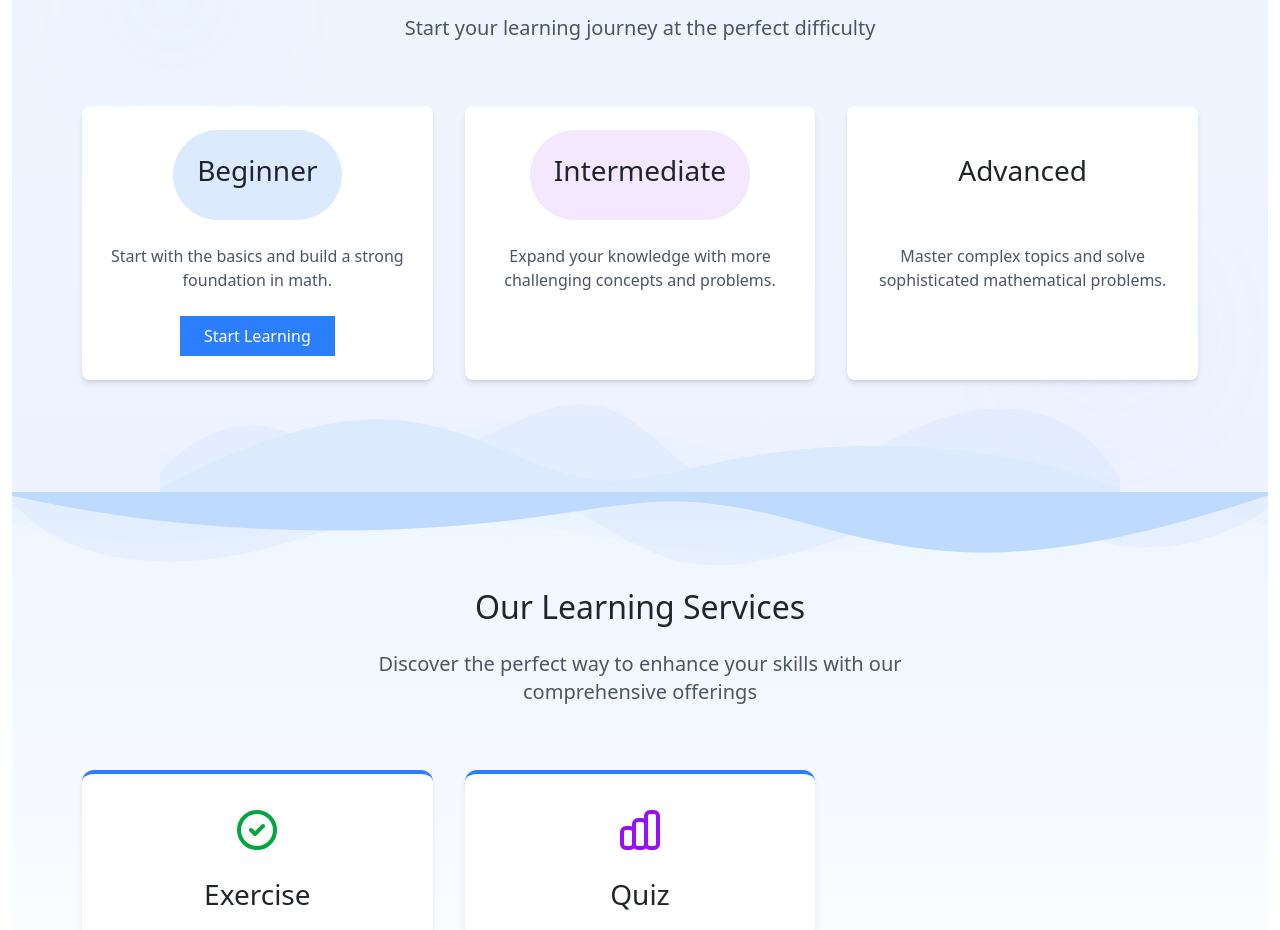
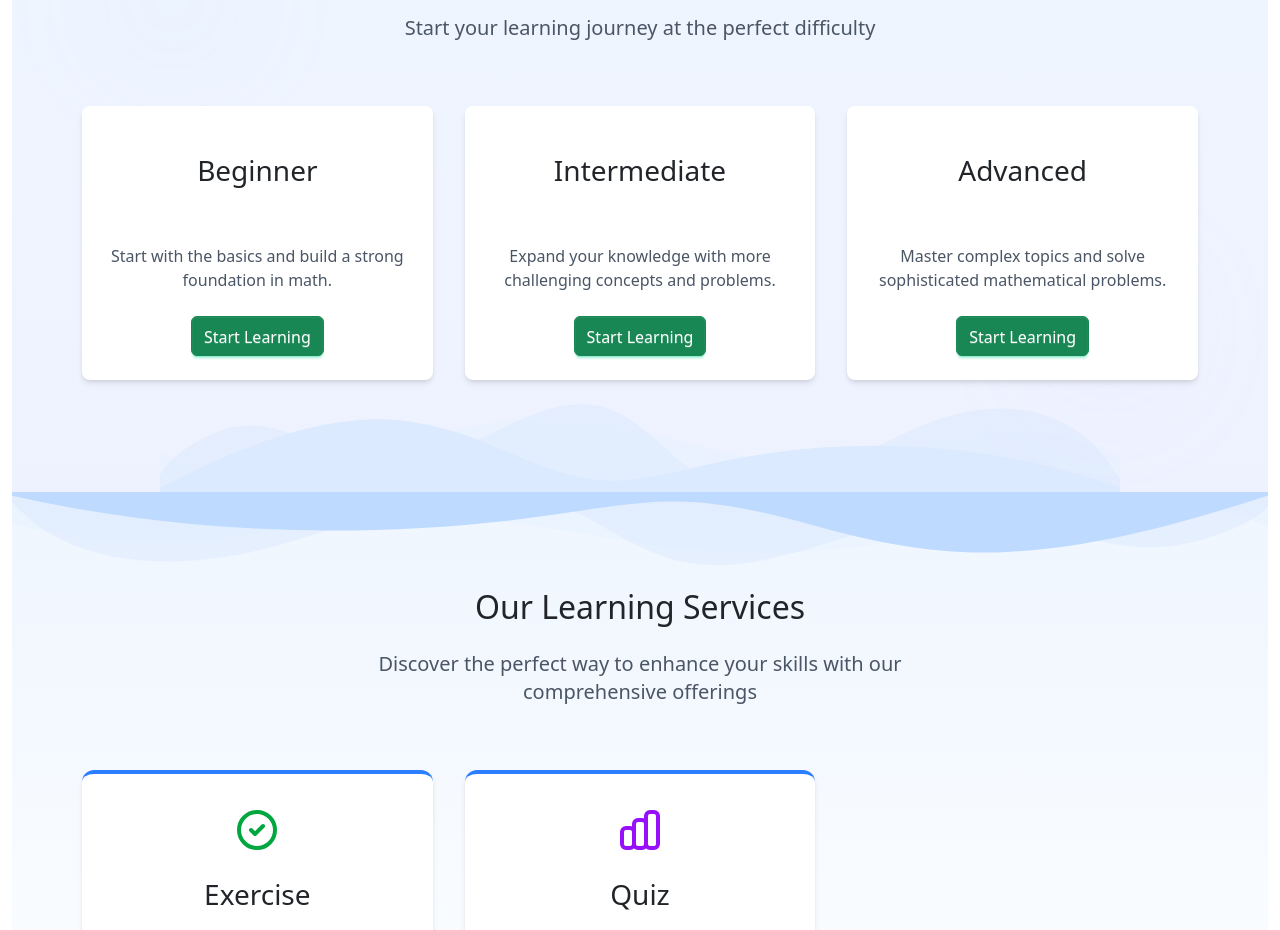
Before and after one commit to Bhanuteja59/maths-world, a Next.js app: page /home in a window 1280 px wide. Shown: the part 880-1810 px from the top of the page. Built offline with nearby package versions, Linux system fonts and the light colour scheme.

Commit message:
almost done frontend1

```diff
--- a/src/app/home/components/LevelSelection.jsx
+++ b/src/app/home/components/LevelSelection.jsx
@@ -7,22 +7,16 @@ const levels = [
     title: 'Beginner',
     desc: 'Start with the basics and build a strong foundation in math.',
     link: '/levels/beginners',
-    colorBg: 'blue-100',
-    colorBtn: 'blue-500',
   },
   {
     title: 'Intermediate',
     desc: 'Expand your knowledge with more challenging concepts and problems.',
     link: '/levels/intermediate',
-    colorBg: 'purple-100',
-    colorBtn: 'purple-500',
   },
   {
     title: 'Advanced',
     desc: 'Master complex topics and solve sophisticated mathematical problems.',
     link: '/levels/advanced',
-    colorBg: 'indigo-100',
-    colorBtn: 'indigo-500',
   },
 ];
 
@@ -93,7 +87,7 @@ function LevelSelection() {
                 <p className="text-gray-600 text-center mb-4">{level.desc}</p>
                 <Link href={level.link}>
                   <button
-                    className={`px-6 py-2 bg-${level.colorBtn} text-white rounded-full hover:bg-${level.colorBtn}-600 transition-all duration-300`}
+                    className={`px-6 py-2 text-white rounded-full transition-all duration-300 btn btn-success`}
                   >
                     Start Learning
                   </button>
```
